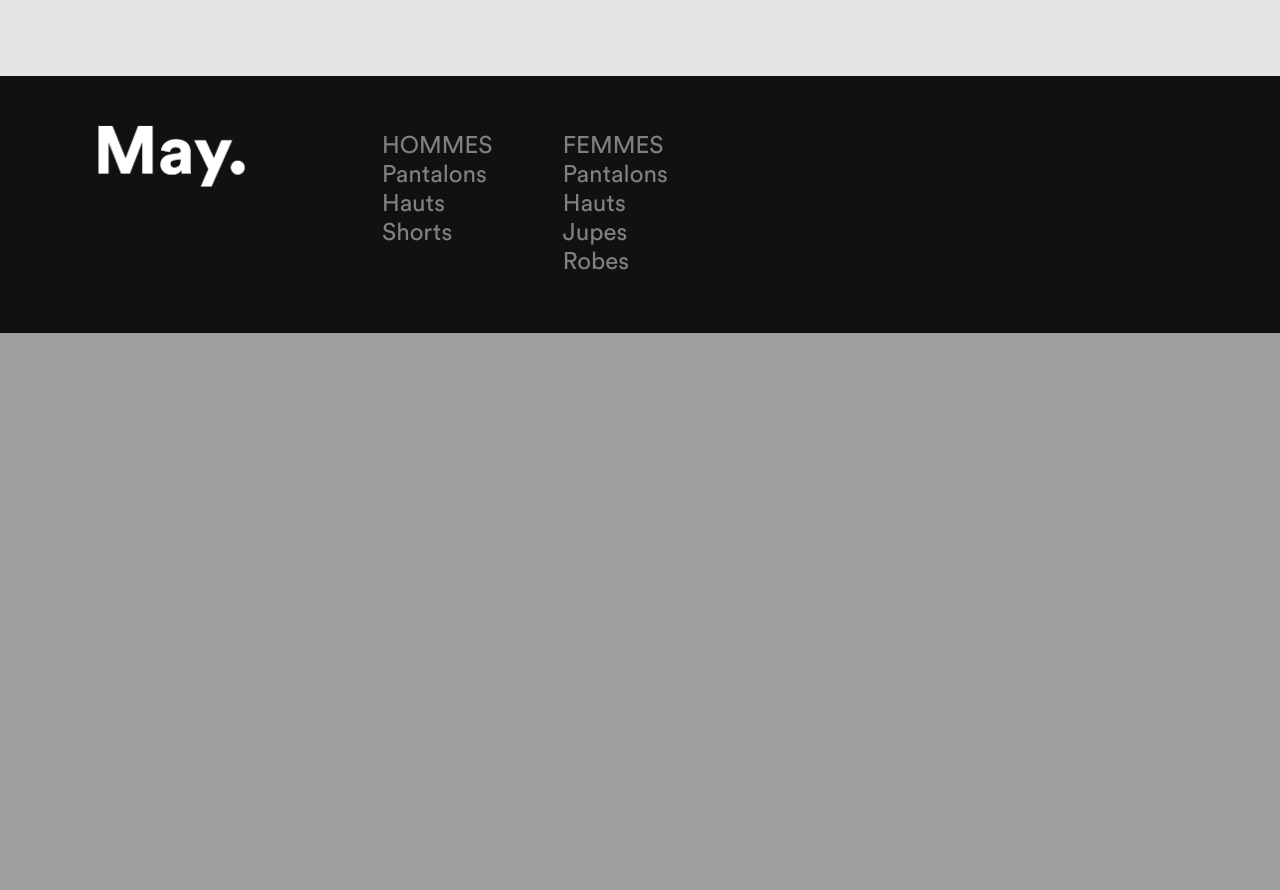
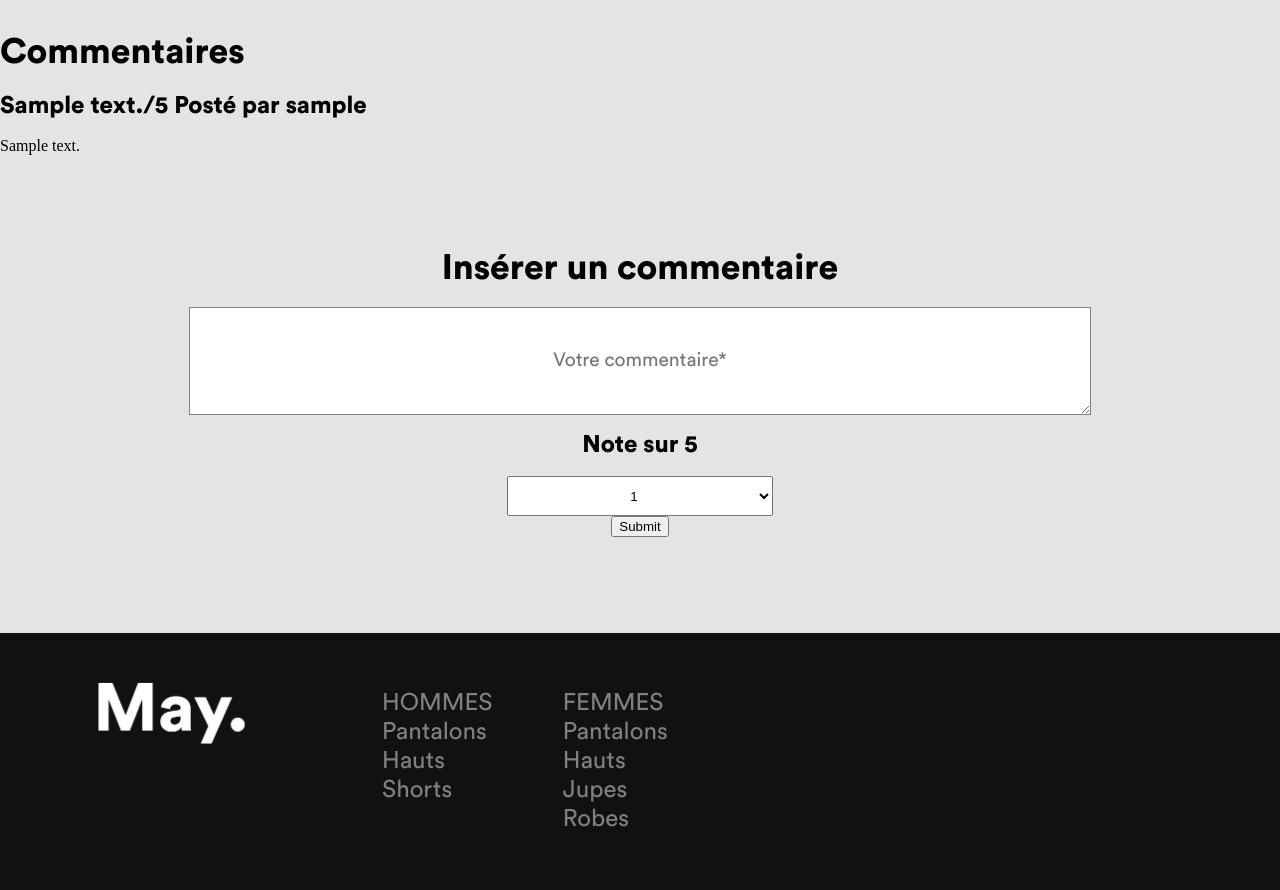
Before and after one commit to justine-lesur/May_boutique, a PHP site: page /produit.php?id=1 in a window 1280 px wide; the page is wider, and only the part inside the window is pictured. Shown: the part 1801-2691 px from the top of that part. Before the commit the page ends 2134 px from the top of that part, so only its background shows below. Run offline with PHP 8.4, Linux system fonts and the light colour scheme; data comes from the database, SQL or seed files in the repository; tables that the repository leaves empty or names only in its code hold one stand-in row (values such as "Sample post").

Commit message:
Add files via upload

```diff
--- a/produit.php
+++ b/produit.php
@@ -24,6 +24,64 @@ require "justine-class.php";
 			$var->pageproduit();
 		?>
 	</section>
+	<section class="commentaires">
+		<h3 class="titre-produit">Commentaires</h3>
+		<article>
+		<?php
+				$connexion = mysqli_connect("localhost", "root", "", "boutique");
+				$requete = "SELECT * FROM commentaires WHERE id_article = '".$_GET['id']."'";
+				$resultat = mysqli_query($connexion, $requete);
+				$donnees = mysqli_fetch_all($resultat);
+
+				foreach($donnees as $articles)
+				{
+		?>
+					<article class="mon-commentaire">
+						<h4 class="taille-quantite"><span class="note-cinq"><?php echo $articles[4]; ?>/5</span> Posté par <?php echo $articles[1]; ?></div></h4>
+						<p class="description3"><?php echo $articles[2]; ?></p>
+					</article>
+		<?php
+				}
+		?>
+				<form method="post" action="" class="valider-paiement">
+					<h3 class="titre-produit">Insérer un commentaire</h3>
+					<input type="hidden" name="id" value="<?php echo $_GET['id'];?>"/>
+					<textarea name="description" id="description" class="description2" placeholder="Votre commentaire*" required/></textarea>
+					<label><h4 class="taille-quantite">Note sur 5</h4></label>
+					<select name="note" id="quantite" class="selection" required/>
+						<option value="1">1</option>
+					 	<option value="2">2</option>
+						<option value="3">3</option>
+						<option value="4">4</option>
+				   		<option value="5">5</option>
+					</select>
+					<input type="submit" name="submit3" class="submit3"/>
+				</form>
+		</article>
+
+			<?php
+				if(isset($_POST['submit3']))
+				{
+					$commentaire = $_POST['description'];
+					$commentaire2 = addslashes($commentaire);
+					$id_article = $_POST['id'];
+					$note = $_POST['note'];
+
+					if ($commentaire2)
+					{
+						$connexion = mysqli_connect("localhost", "root", "", "boutique");
+						$requete4 = "INSERT INTO commentaires (login, commentaire, id_article, note) VALUES ('".$_SESSION['login']."','$commentaire2','$id_article','$note')";
+						$req4 = mysqli_query($connexion, $requete4);
+						mysqli_close($connexion);
+					}
+
+					else
+					{
+						echo "<div class='mdp2'><p class='voir-articles5'>Veuillez insérer un commentaire</p></div>";
+					}
+				}
+			?>
+	</section>
 			<?php
 				include('footer.php');
 			?>
```
